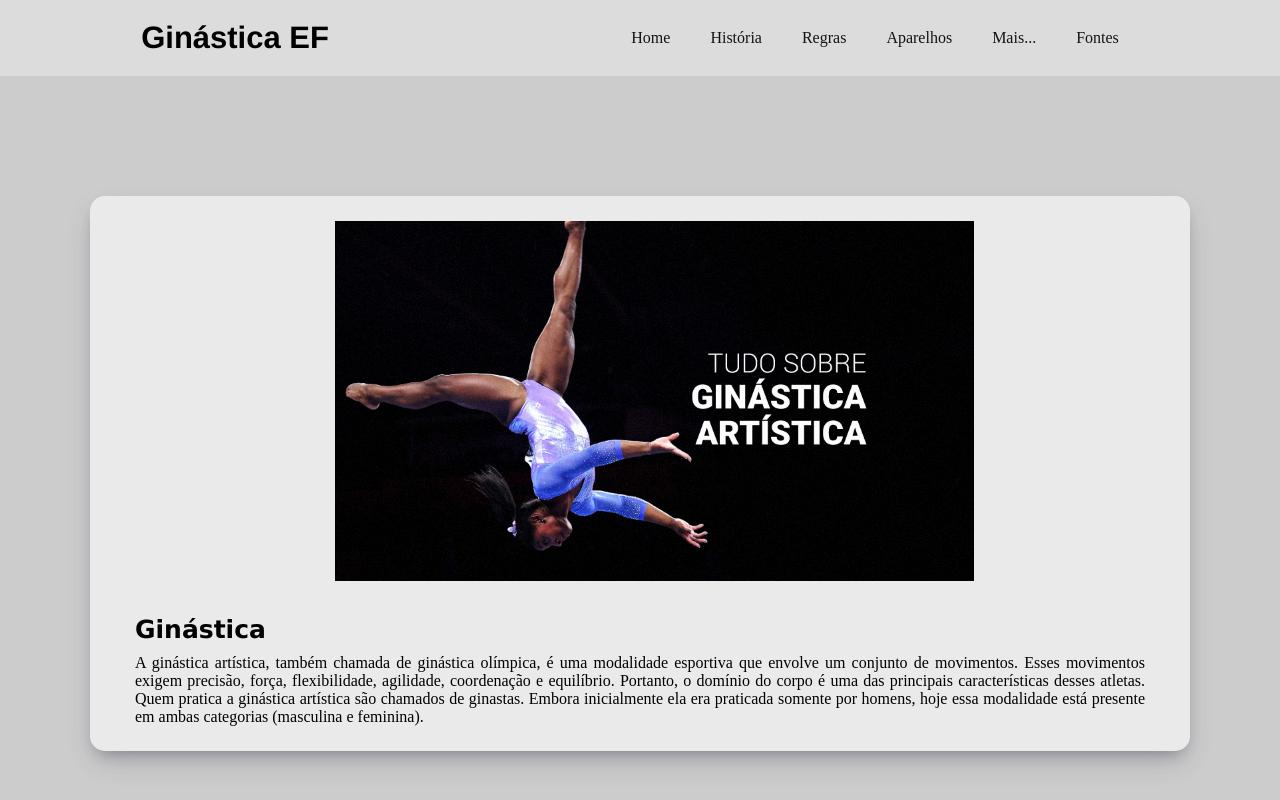
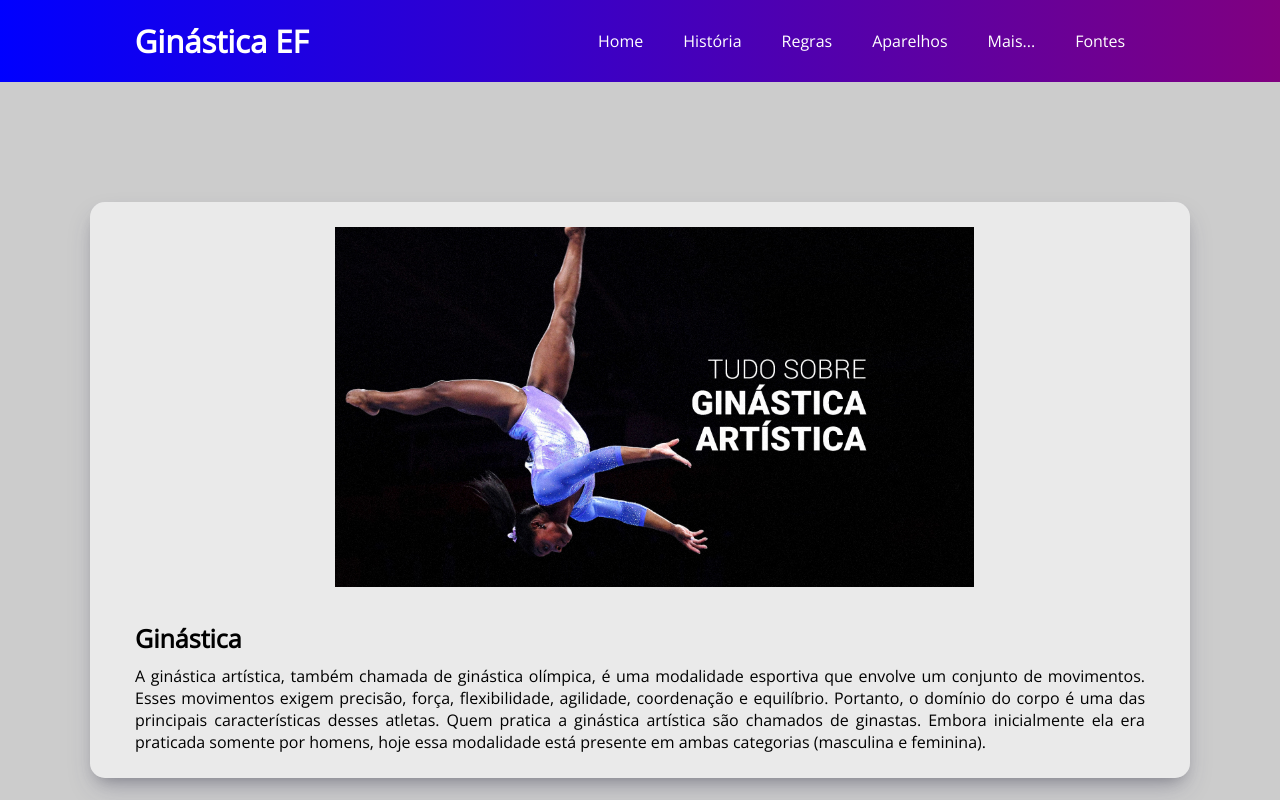
Before and after one commit to adryansantoss/Ef, a plain HTML site: page index.html in a window 1280 px wide. Drawn offline with nearby package versions, Linux system fonts and the light colour scheme.

Commit message:
Add files via upload

```diff
--- a/Css/home.css
+++ b/Css/home.css
@@ -1,7 +1,12 @@
+@import url('https://fonts.googleapis.com/css2?family=Open+Sans&display=swap');
 *{
   margin: 0;
   padding: 0;
   box-sizing: border-box;
+}
+
+p,h1,h2,h3,h4,a,label{
+  font-family: 'Open Sans', sans-serif;
 }
 
 body{
@@ -13,12 +18,12 @@ navbar{
   align-items: center;
   justify-content: space-around;
   padding: 20px 0;
-  background-color: rgba(255,255,255, 0.3);
+  background-image: linear-gradient(to right, blue , purple);
 }
 
 navbar h1{
   font-size: 31px;
-  font-family: 'Franklin Gothic Medium', 'Arial Narrow', Arial, sans-serif;
+  color: white;
 }
 
 navbar ul{
@@ -34,7 +39,12 @@ navbar ul li{
 
 navbar ul a{
   text-decoration: none;
-  color: rgb(19, 19, 19);
+  color: white;
+  transition: .5s;
+}
+
+navbar ul a:hover{
+  transform: scale(1.08);
 }
 
 main{
@@ -59,7 +69,6 @@ main .content{
 main .content h2{
   font-size: 25px;
   padding: 0 0 10px 0;
-  font-family: 'Lucida Sans', 'Lucida Sans Regular', 'Lucida Grande', 'Lucida Sans Unicode', Geneva, Verdana, sans-serif;
 }
 
 main .content p {
```
